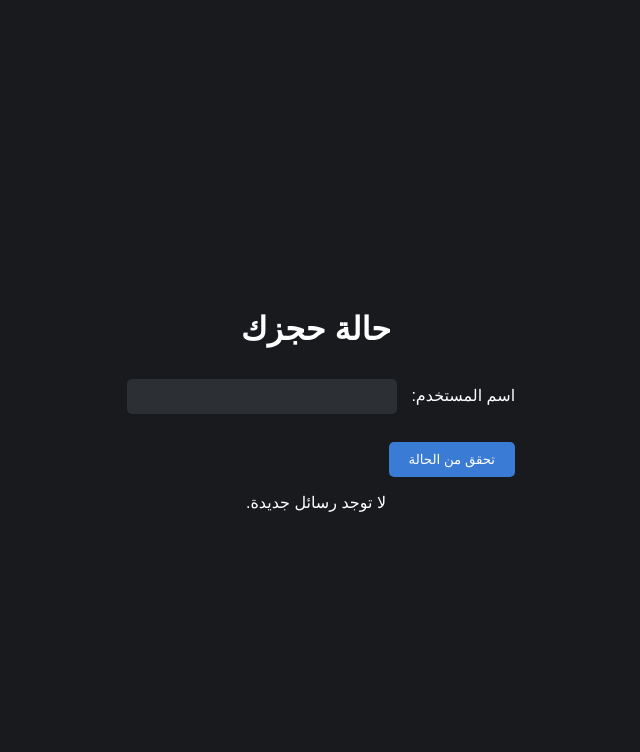
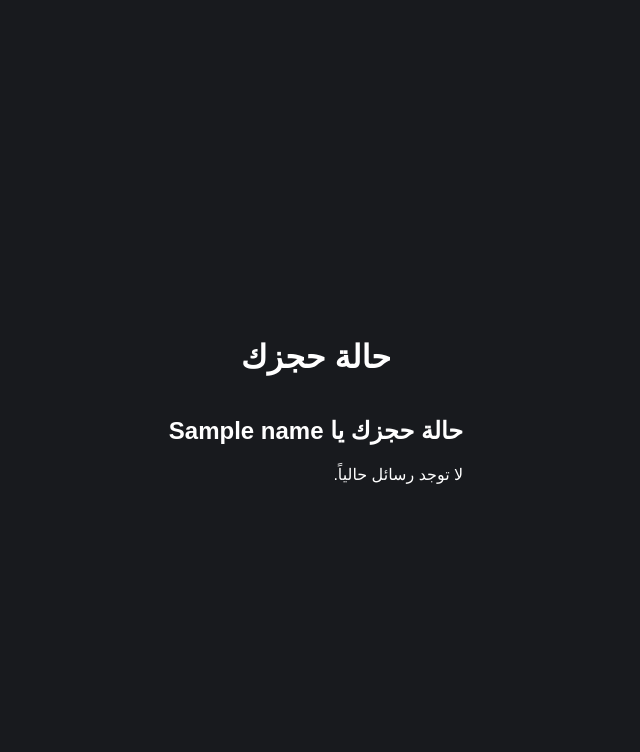
Before and after one commit to jameel-max/-, a Flask app: template templates/check_status.html in a window 1280 px wide. Shown: the top 752 px of the page, without its empty margins (324-964 px from the left). Run offline with Flask 3, Linux system fonts and the light colour scheme; the template is opened without the code that fills it: most values are stand-ins (such as "Sample title", 1, 10 or a date in 2020).

Commit message:
Add files via upload

```diff
--- a/main.py
+++ b/main.py
@@ -161,13 +161,13 @@ def admin():
 
 # عرض حالة الحجز والرسائل
 @app.route('/status')
-@login_required  # حماية الصفحة
+@login_required
 def status():
-    name = request.args.get('name')
+    name = session['username']  # خذ اسم المستخدم من الجلسة
     conn = sqlite3.connect('appointments.db')
     c = conn.cursor()
 
-    # جلب الرسائل للمستخدم
+    # جلب الرسائل الغير مقروءة للمستخدم
     c.execute('''SELECT message FROM notifications WHERE user_name = ? AND is_read = 0''', (name,))
     messages = c.fetchall()
 
--- a/templates/check_status.html
+++ b/templates/check_status.html
@@ -37,24 +37,22 @@
   </style>
 </head>
 <body>
+
     <h1>حالة حجزك</h1>
 
-    <form action="{{ url_for('status') }}" method="get">
-        <label for="name">اسم المستخدم:</label>
-        <input type="text" name="name" required><br><br>
-        <button type="submit">تحقق من الحالة</button>
-    </form>
+    <div class="container">
+        <h2>حالة حجزك يا {{ name }}</h2>
 
-    {% if messages %}
-        <h3>الرسائل:</h3>
-        <ul>
-            {% for message in messages %}
-                <li>{{ message[0] }}</li>
+        {% if messages %}
+          <ul>
+            {% for msg in messages %}
+              <li>{{ msg[0] }}</li>
             {% endfor %}
-        </ul>
-    {% else %}
-        <p>لا توجد رسائل جديدة.</p>
-    {% endif %}
+          </ul>
+        {% else %}
+          <p>لا توجد رسائل حالياً.</p>
+        {% endif %}
+      </div>
 
 </body>
 </html>
--- a/templates/index.html
+++ b/templates/index.html
@@ -125,7 +125,7 @@
         </form>
 
         <div id="message" style="margin-top: 10px;"></div>
-        <a href="/check_status">تاكد من حالة الحجز</a>
+        <a href="/status">تاكد من حالة الحجز</a>
         {% else %}
         <p>يرجى تسجيل الدخول أولاً لحجز الموعد.</p>
         <a href="{{ url_for('login') }}">تسجيل الدخول</a> | <a href="{{ url_for('register') }}">إنشاء حساب</a>
```
